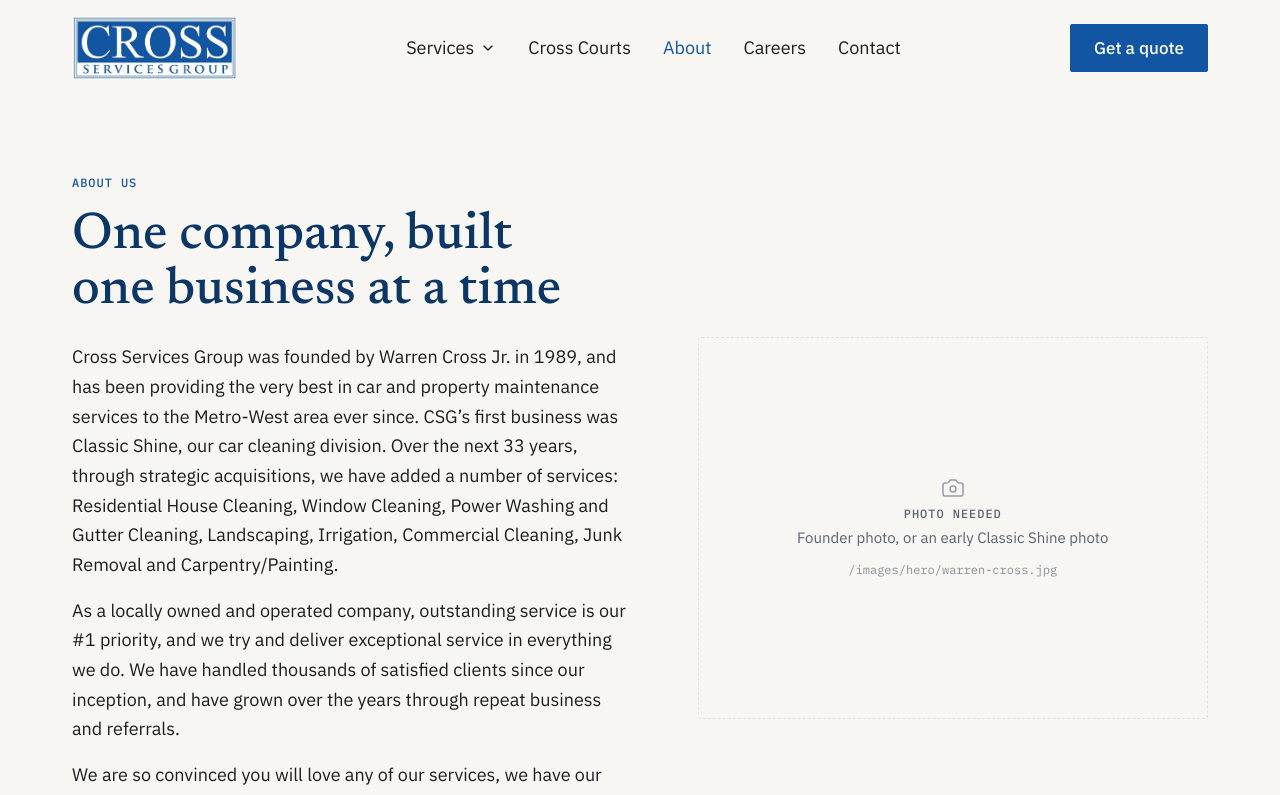
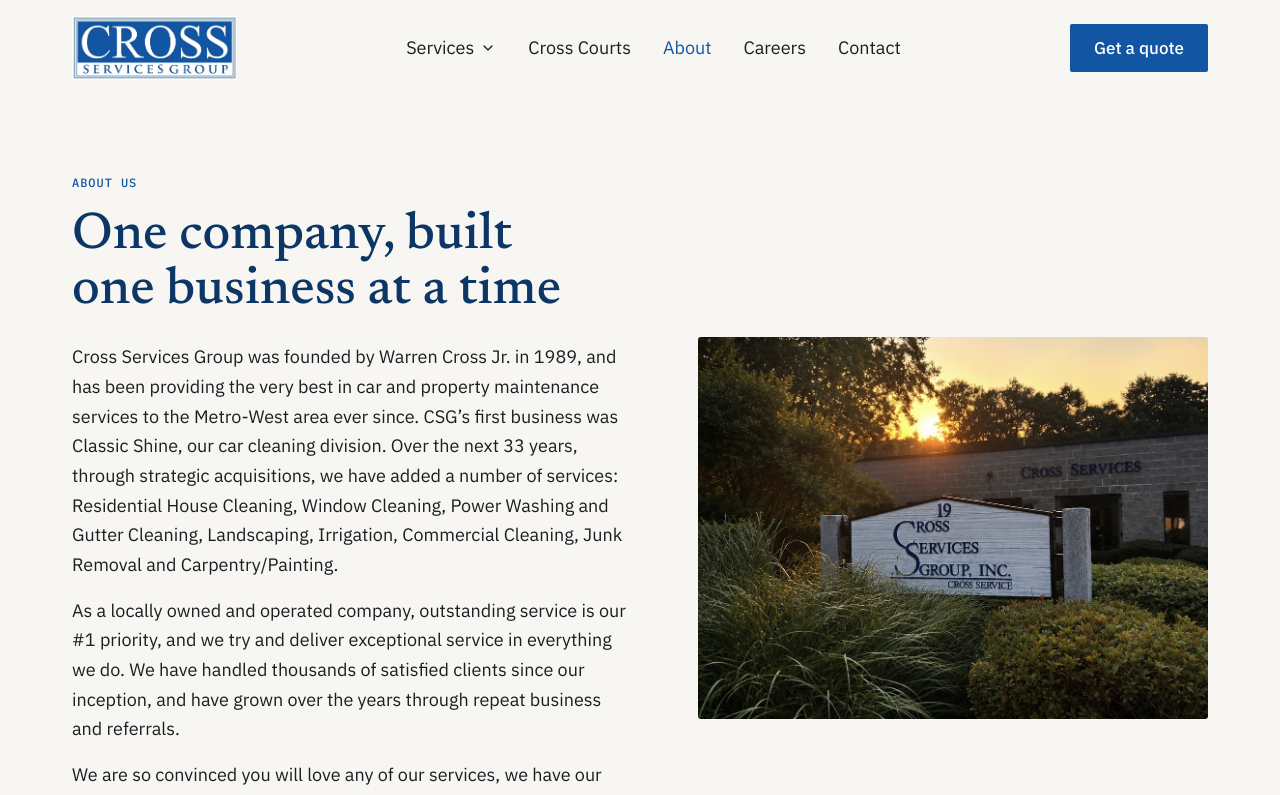
Before and after one commit to crossservicesgroup-ai/CrossServicesSite, a Next.js app: page /about in a window 1280 px wide. Shown: the top 795 px of the page. Built offline with nearby package versions, Linux system fonts and the light colour scheme.

Commit message:
Add 19 Tech Circle photo to About page
Co-Authored-By: Claude Sonnet 5 <noreply@anthropic.com>

```diff
--- a/app/about/page.tsx
+++ b/app/about/page.tsx
@@ -52,11 +52,10 @@ export default function AboutPage() {
             </div>
             <Reveal delayIndex={1}>
               <MediaFrame
-                src="/images/hero/warren-cross.jpg"
-                alt="Warren Cross Jr., founder of Cross Services Group"
+                src="/images/hero/19-tech-circle.jpg"
+                alt="19 Tech Circle, the Cross Services Group building in Natick"
                 ratio="4/3"
                 sizes="(min-width: 1024px) 480px, 90vw"
-                note="Founder photo, or an early Classic Shine photo"
               />
             </Reveal>
           </div>
```
Also changed, not shown: public/images/hero/19-tech-circle.jpg (added).
